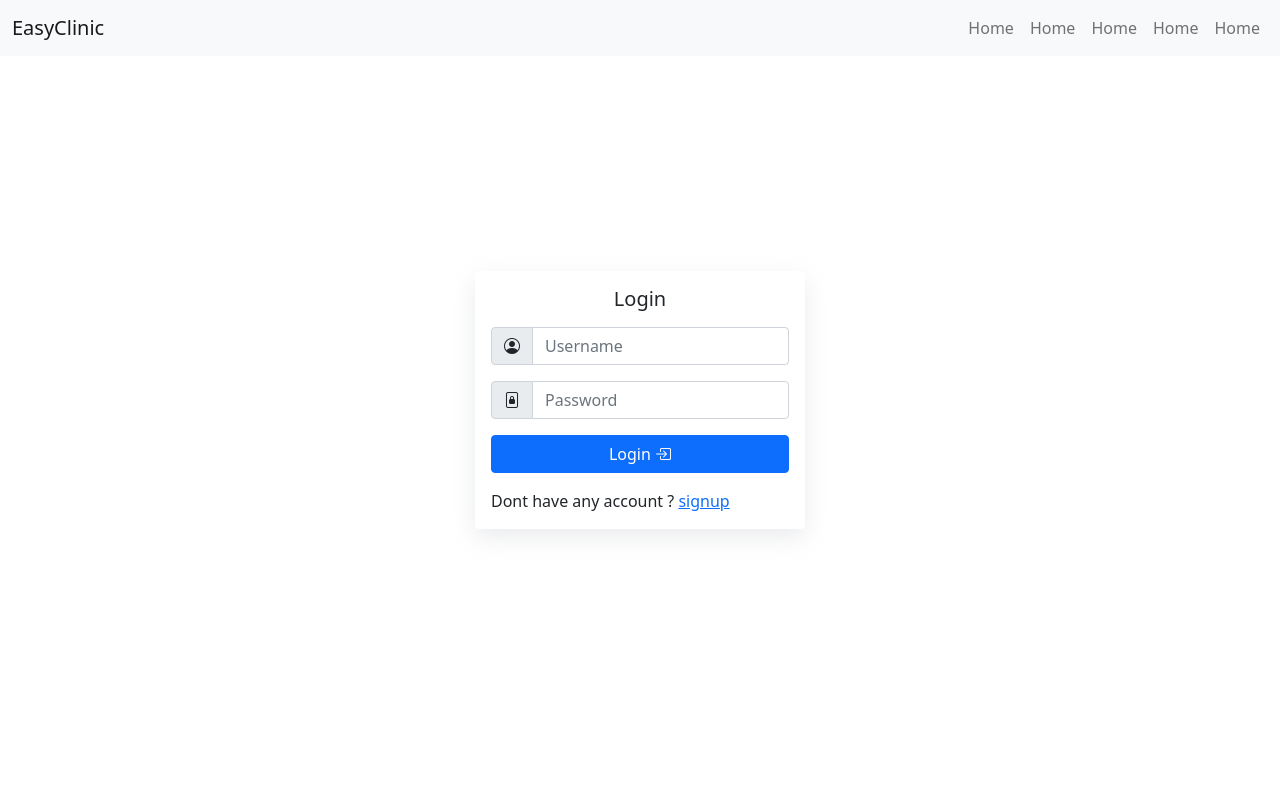
After one commit to shyamanthshetty/easyclinic, a PHP site: page /login.html in a window 1280 px wide. The commit adds this page. Run offline with PHP 8.4, Linux system fonts and the light colour scheme; some libraries are stand-ins or nearby versions.

Commit message:
Added Login Page

```diff
--- /dev/null
+++ b/login.html
@@ -0,0 +1,81 @@
+<!DOCTYPE html>
+<html lang="en">
+<head>
+     <meta charset="UTF-8">
+     <meta http-equiv="X-UA-Compatible" content="IE=edge">
+     <meta name="viewport" content="width=device-width, initial-scale=1.0">
+     <link href="https://cdn.jsdelivr.net/npm/bootstrap@5.1.3/dist/css/bootstrap.min.css" rel="stylesheet" integrity="sha384-1BmE4kWBq78iYhFldvKuhfTAU6auU8tT94WrHftjDbrCEXSU1oBoqyl2QvZ6jIW3" crossorigin="anonymous">
+    <link rel="stylesheet" href="https://cdn.jsdelivr.net/npm/bootstrap-icons@1.7.2/font/bootstrap-icons.css">
+
+     <title>Login Page</title>
+     <style>
+          .box{
+               width: 100%;
+               height: 100vh;
+               display: flex;
+               align-items: center;
+               justify-content: center;
+          }
+          .card{
+               box-shadow: rgba(149, 157, 165, 0.2) 0px 8px 24px;
+               border: 0;
+          }
+
+     </style>
+</head>
+<body>
+
+     <nav class="navbar navbar-expand-lg navbar-light bg-light fixed-top">
+          <div class="container-fluid">
+            <a class="navbar-brand" href="#">EasyClinic</a>
+            <button class="navbar-toggler" type="button" data-bs-toggle="collapse" data-bs-target="#navbarSupportedContent" aria-controls="navbarSupportedContent" aria-expanded="false" aria-label="Toggle navigation">
+              <span class="navbar-toggler-icon"></span>
+            </button>
+            <div class="collapse navbar-collapse" id="navbarSupportedContent">
+              <ul class="navbar-nav ms-auto mb-2 mb-lg-0">
+                <li class="nav-item">
+                  <a class="nav-link" aria-current="page" href="#">Home</a>
+                </li>
+                <li class="nav-item">
+                    <a class="nav-link" aria-current="page" href="#">Home</a>
+                  </li>
+                  <li class="nav-item">
+                    <a class="nav-link" aria-current="page" href="#">Home</a>
+                  </li>
+                  <li class="nav-item">
+                    <a class="nav-link" aria-current="page" href="#">Home</a>
+                  </li>
+                  <li class="nav-item">
+                    <a class="nav-link" aria-current="page" href="#">Home</a>
+                  </li>
+
+            </div>
+          </div>
+        </nav>
+
+
+     <div class="box" >
+          <div class="card mx-auto">
+               <div class="card-body">
+                    <h5 class="card-title text-center mb-3">Login</h5>
+                    <form action="">
+                         <div class="input-group mb-3">
+                              <span class="input-group-text" id="basic-addon1"><i class="bi bi-person-circle"></i></span>
+                              <input type="text" class="form-control" placeholder="Username" aria-label="Username" aria-describedby="basic-addon1">
+                         </div>
+
+                         <div class="input-group mb-3">
+                              <span class="input-group-text" id="basic-addon1"><i class="bi bi-file-lock2"></i></span>
+                              <input type="password" class="form-control" placeholder="Password" aria-label="Username" aria-describedby="basic-addon1">
+                         </div>
+
+                         <div class="d-grid gap-2 mb-3">
+                              <button type="submit" class="btn btn-primary">Login <i class="bi bi-box-arrow-in-right"></i></button>
+                         </div>
+                         <span>Dont have any account ? <a href="/">signup</a></span>
+                    </form>
+               </div>
+          </div>
+     </div>
+</body>
+</html>
```
Also changed, not shown: index.html (+8 -7 lines), style.css (+66 -5 lines).
